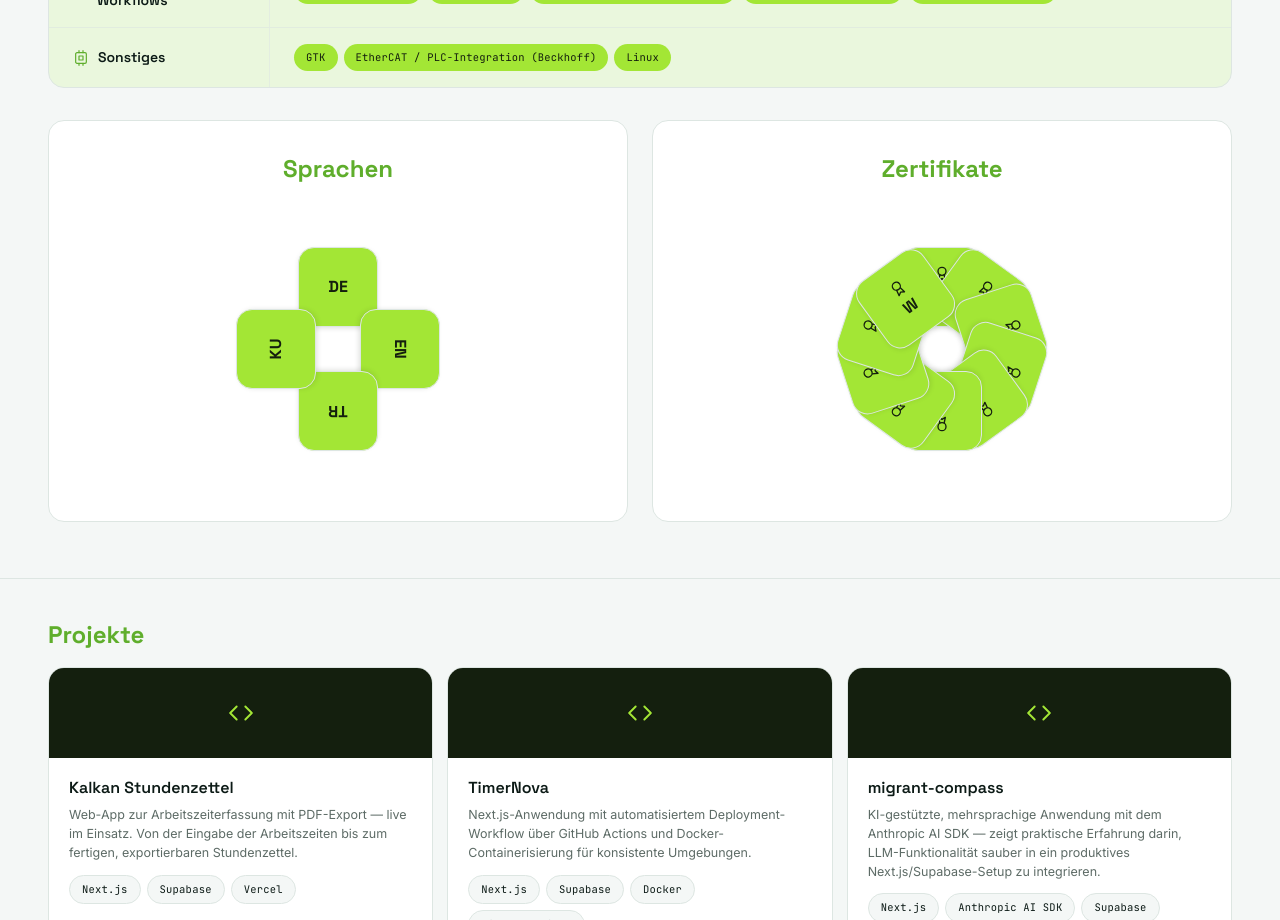
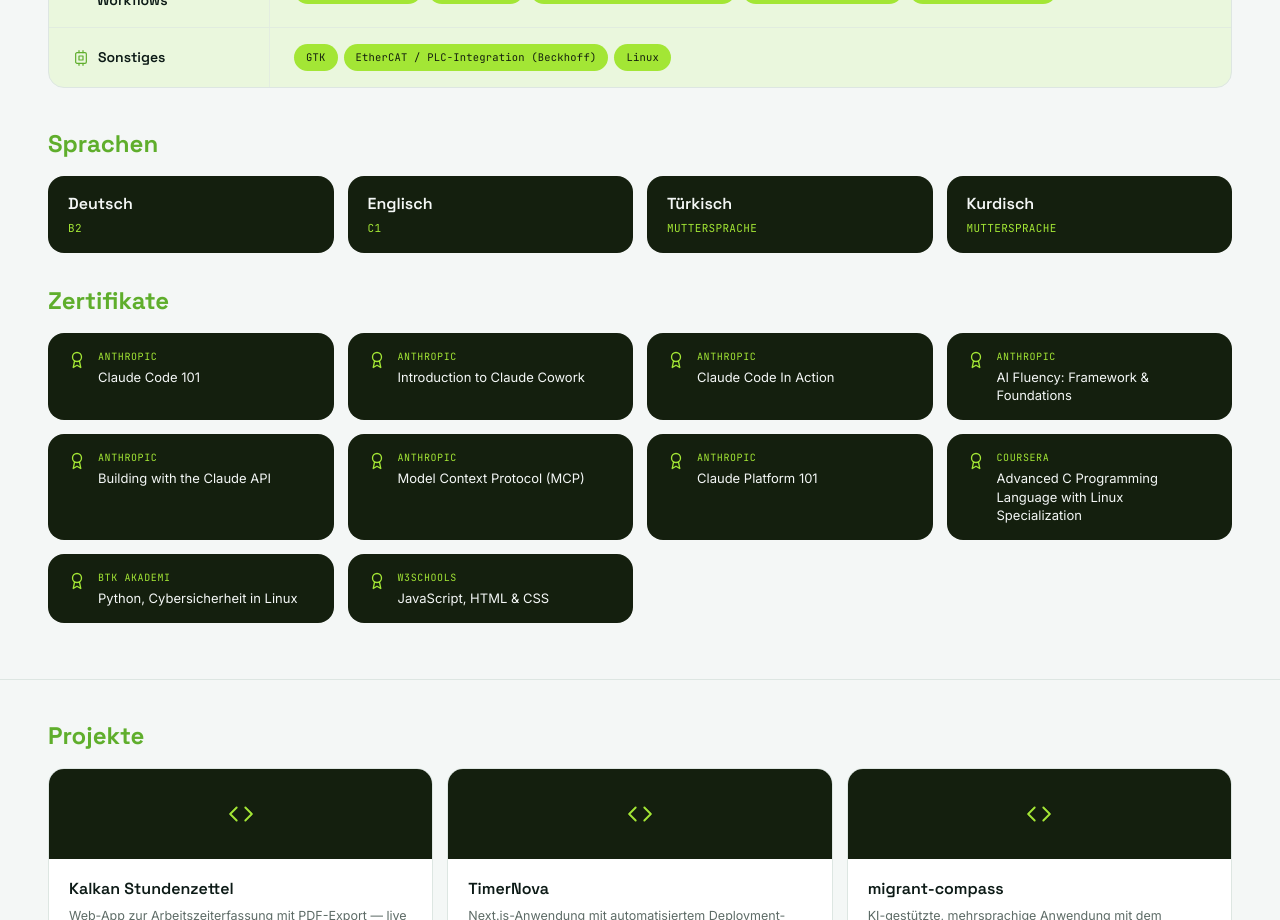
Before and after one commit to kalkanlatif/latif-portfolio, a Next.js app: page / in a window 1280 px wide. Shown: the part 1820-2740 px from the top of the page. Built offline with nearby package versions, Linux system fonts and the light colour scheme.

Commit message:
refactor: replace petal clusters with simple dark-green card grid showing full info

```diff
--- a/src/components/PetalCluster.tsx
+++ /dev/null
@@ -1,84 +0,0 @@
-"use client";
-
-import { useState } from "react";
-import type { ReactNode } from "react";
-
-type Petal = {
-  key: string;
-  label: ReactNode;
-  detail: ReactNode;
-};
-
-export default function PetalCluster({
-  petals,
-  cardSize,
-  radius,
-  clusterSize,
-  cardClassName,
-  labelClassName,
-  detailClassName,
-}: {
-  petals: Petal[];
-  cardSize: number;
-  radius: number;
-  clusterSize: number;
-  cardClassName: string;
-  labelClassName: string;
-  detailClassName: string;
-}) {
-  const [hovered, setHovered] = useState<number | null>(null);
-
-  return (
-    <div
-      className="relative mx-auto"
-      style={{ width: clusterSize, height: clusterSize }}
-    >
-      {petals.map((petal, i) => {
-        const angle = (360 / petals.length) * i;
-        const isHovered = hovered === i;
-        const transform = isHovered
-          ? "translate(-50%, -50%) rotate(0deg) scale(1.3)"
-          : `translate(-50%, -50%) rotate(${angle}deg) translateY(-${radius}px)`;
-
-        return (
-          <div
-            key={petal.key}
-            onMouseEnter={() => setHovered(i)}
-            onMouseLeave={() => setHovered(null)}
-            style={{
-              position: "absolute",
-              top: "50%",
-              left: "50%",
-              width: cardSize,
-              height: cardSize,
-              transform,
-              zIndex: isHovered ? 50 : i,
-              transition:
-                "transform 600ms cubic-bezier(0.22, 1, 0.36, 1), box-shadow 600ms cubic-bezier(0.22, 1, 0.36, 1)",
-              boxShadow: isHovered
-                ? "0 18px 34px -10px rgba(20, 31, 14, 0.45)"
-                : "0 2px 6px -2px rgba(20, 31, 14, 0.18)",
-            }}
-            className={`flex items-center justify-center rounded-card border border-border ${cardClassName}`}
-          >
-            <span className={labelClassName}>{petal.label}</span>
-            <div
-              style={{
-                position: "absolute",
-                top: -cardSize * 0.55,
-                left: "50%",
-                transform: "translateX(-50%)",
-                opacity: isHovered ? 1 : 0,
-                transitionDelay: isHovered ? "200ms" : "0ms",
-                boxShadow: "0 10px 24px -6px rgba(20, 31, 14, 0.5)",
-              }}
-              className={`pointer-events-none w-max max-w-52 rounded-md px-3 py-2 text-center transition-opacity duration-500 ${detailClassName}`}
-            >
-              {petal.detail}
-            </div>
-          </div>
-        );
-      })}
-    </div>
-  );
-}
--- a/src/components/Skills.tsx
+++ b/src/components/Skills.tsx
@@ -1,5 +1,3 @@
-import PetalCluster from "@/components/PetalCluster";
-
 function TechPill({ children }: { children: string }) {
   return (
     <span className="rounded-pill bg-accent-bright px-3 py-[6px] font-mono text-[10.5px] tracking-[0.02em] text-card-dark">
@@ -159,75 +157,61 @@ export default function Skills() {
         ))}
       </div>
 
-      <div className="mt-8 grid grid-cols-1 gap-6 lg:grid-cols-2">
-        <div className="rounded-card border border-border bg-card px-[22px] py-8">
-          <div className="mb-6 text-center font-display text-2xl font-bold text-accent">
+      <div className="mt-10">
+        <div className="mb-4 font-display text-2xl font-bold text-accent">
           Sprachen
         </div>
-          <PetalCluster
-            clusterSize={280}
-            cardSize={80}
-            radius={62}
-            cardClassName="bg-accent-bright"
-            labelClassName="font-display text-base font-bold text-card-dark"
-            detailClassName="bg-card-dark font-mono text-[10px] whitespace-nowrap text-on-dark"
-            petals={languages.map((lang) => ({
-              key: lang.name,
-              label: lang.code,
-              detail: (
-                <>
-                  {lang.name} — {lang.level}
-                </>
-              ),
-            }))}
-          />
+        <div className="grid grid-cols-[repeat(auto-fit,minmax(160px,1fr))] gap-3.5">
+          {languages.map((lang) => (
+            <div
+              key={lang.name}
+              className="rounded-card bg-card-dark px-5 py-4 transition-all duration-300 ease-out hover:-translate-y-1 hover:shadow-[0_14px_28px_-10px_rgba(20,31,14,0.5)]"
+            >
+              <div className="font-display text-base font-semibold text-on-dark">
+                {lang.name}
+              </div>
+              <div className="mt-1 font-mono text-[11px] tracking-[0.03em] text-accent-bright uppercase">
+                {lang.level}
+              </div>
+            </div>
+          ))}
+        </div>
       </div>
 
-        <div className="rounded-card border border-border bg-card px-[22px] py-8">
-          <div className="mb-6 text-center font-display text-2xl font-bold text-accent">
+      <div className="mt-8">
+        <div className="mb-4 font-display text-2xl font-bold text-accent">
           Zertifikate
         </div>
-          <PetalCluster
-            clusterSize={280}
-            cardSize={80}
-            radius={62}
-            cardClassName="bg-accent-bright"
-            labelClassName="flex flex-col items-center gap-0.5"
-            detailClassName="bg-card-dark font-mono text-[9.5px] leading-snug text-on-dark"
-            petals={certificates.map((cert) => ({
-              key: cert.issuer + cert.name,
-              label: (
-                <>
+        <div className="grid grid-cols-[repeat(auto-fit,minmax(240px,1fr))] gap-3.5">
+          {certificates.map((cert) => (
+            <div
+              key={cert.issuer + cert.name}
+              className="flex items-start gap-3 rounded-card bg-card-dark px-5 py-4 transition-all duration-300 ease-out hover:-translate-y-1 hover:shadow-[0_14px_28px_-10px_rgba(20,31,14,0.5)]"
+            >
               <svg
-                    width="16"
-                    height="16"
+                width="18"
+                height="18"
                 viewBox="0 0 24 24"
                 fill="none"
-                    stroke="currentColor"
-                    strokeWidth="2"
+                stroke="#a3e635"
+                strokeWidth="1.8"
                 strokeLinecap="round"
                 strokeLinejoin="round"
-                    className="text-card-dark"
+                className="mt-0.5 shrink-0"
               >
                 <circle cx="12" cy="8" r="6" />
                 <path d="M8.7 13.5 7 22l5-3 5 3-1.7-8.5" />
               </svg>
-                  <span className="font-display text-base font-bold text-card-dark">
-                    {cert.issuer[0]}
-                  </span>
-                </>
-              ),
-              detail: (
-                <>
-                  <span className="text-accent-bright">Zertifikat</span>
-                  <br />
+              <div>
+                <div className="font-mono text-[10px] tracking-[0.06em] text-accent-bright uppercase">
                   {cert.issuer}
-                  <br />
+                </div>
+                <div className="mt-1 font-body text-[13px] leading-[1.4] text-on-dark">
                   {cert.name}
-                </>
-              ),
-            }))}
-          />
+                </div>
+              </div>
+            </div>
+          ))}
         </div>
       </div>
     </section>
```
Lines whose indentation alone changed are shown as unchanged.
